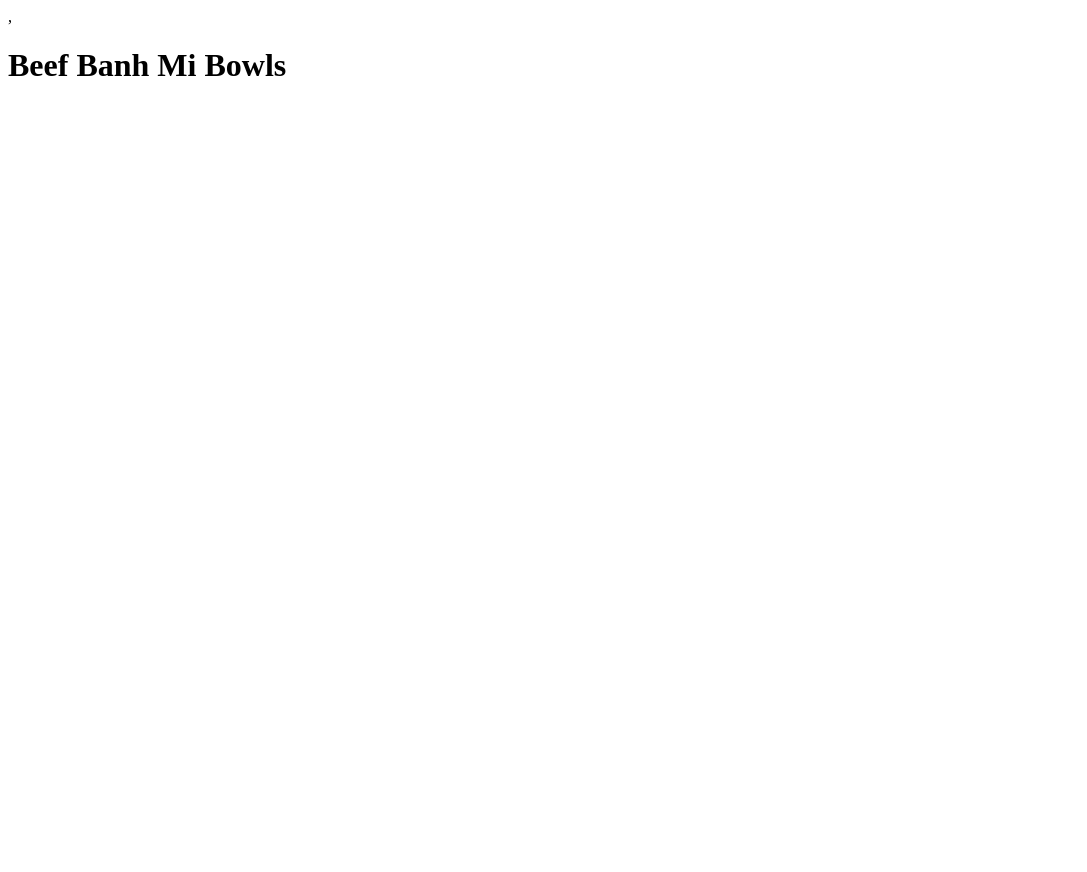
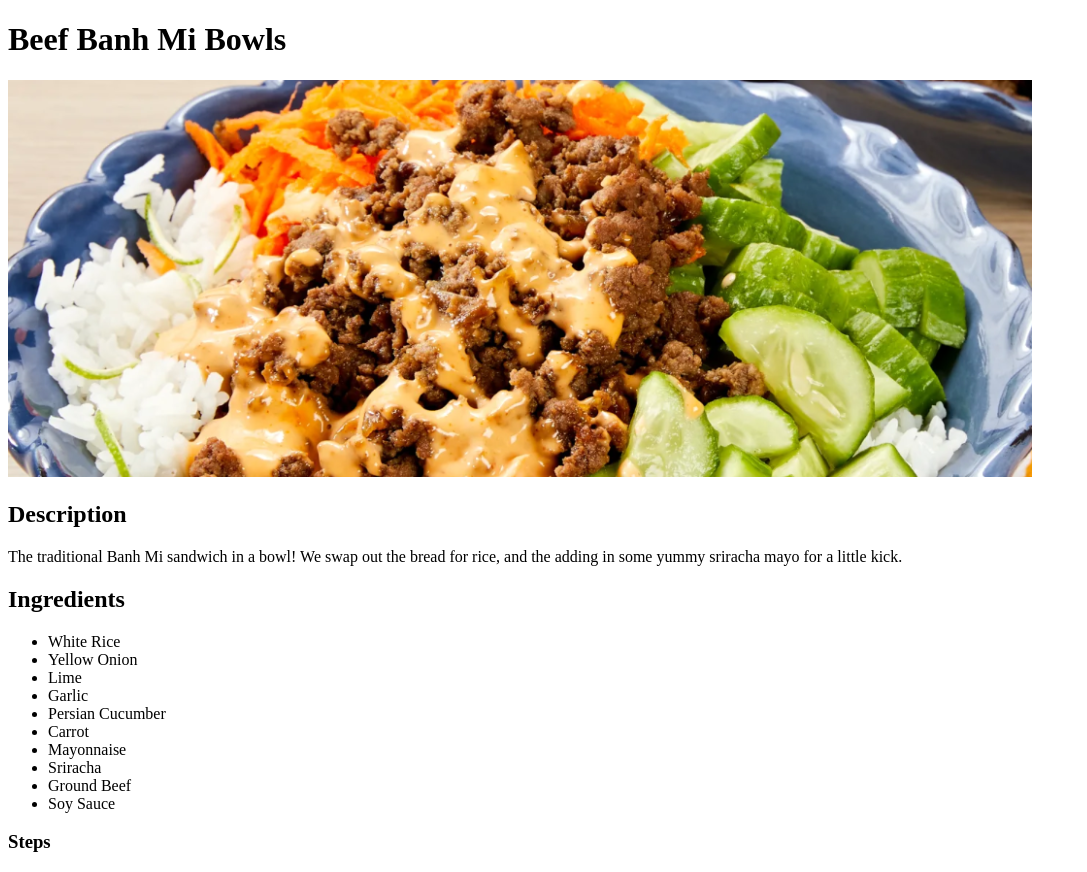
Before and after one commit to jobex2/odin-recipes, a plain HTML site: page recipes/beefbanhmibowls.html in a window 1280 px wide. Shown: the whole page, without its empty margins (0-1087 px from the left). Before the commit the page ends 800 px from the top, so only its background shows below. Drawn offline with Linux system fonts and the light colour scheme.

Commit message:
Add content to Beef BanhMiBowls and link it to index

```diff
--- a/recipes/beefbanhmibowls.html
+++ b/recipes/beefbanhmibowls.html
@@ -7,6 +7,30 @@
     <title>Beef Banh Mi Bowls</title>
 </head>
 <body>
-    ,<h1>Beef Banh Mi Bowls</h1>
+    <h1>Beef Banh Mi Bowls</h1>
+    <p><img src="../images/beef-banh-mi-bowls.png"></p>
+    <h2>Description</h2>
+    <p>
+        The traditional Banh Mi sandwich in a bowl! We swap out the bread for rice, and the adding in some yummy sriracha mayo for a little kick.
+    </p>
+    <h2>Ingredients</h2>
+    <p>
+        <ul>
+            <li>White Rice</li>
+            <li>Yellow Onion</li>
+            <li>Lime</li>
+            <li>Garlic</li>
+            <li>Persian Cucumber</li>
+            <li>Carrot</li>
+            <li>Mayonnaise</li>
+            <li>Sriracha</li>
+            <li>Ground Beef</li>
+            <li>Soy Sauce</li>
+        </ul>
+    </p>
+    <h3>Steps</h3>
+    <p>
+
+    </p>
 </body>
 </html>
```
Also changed, not shown: index.html (+1 -0 lines), images/beef-banh-mi-bowls.png (added).
